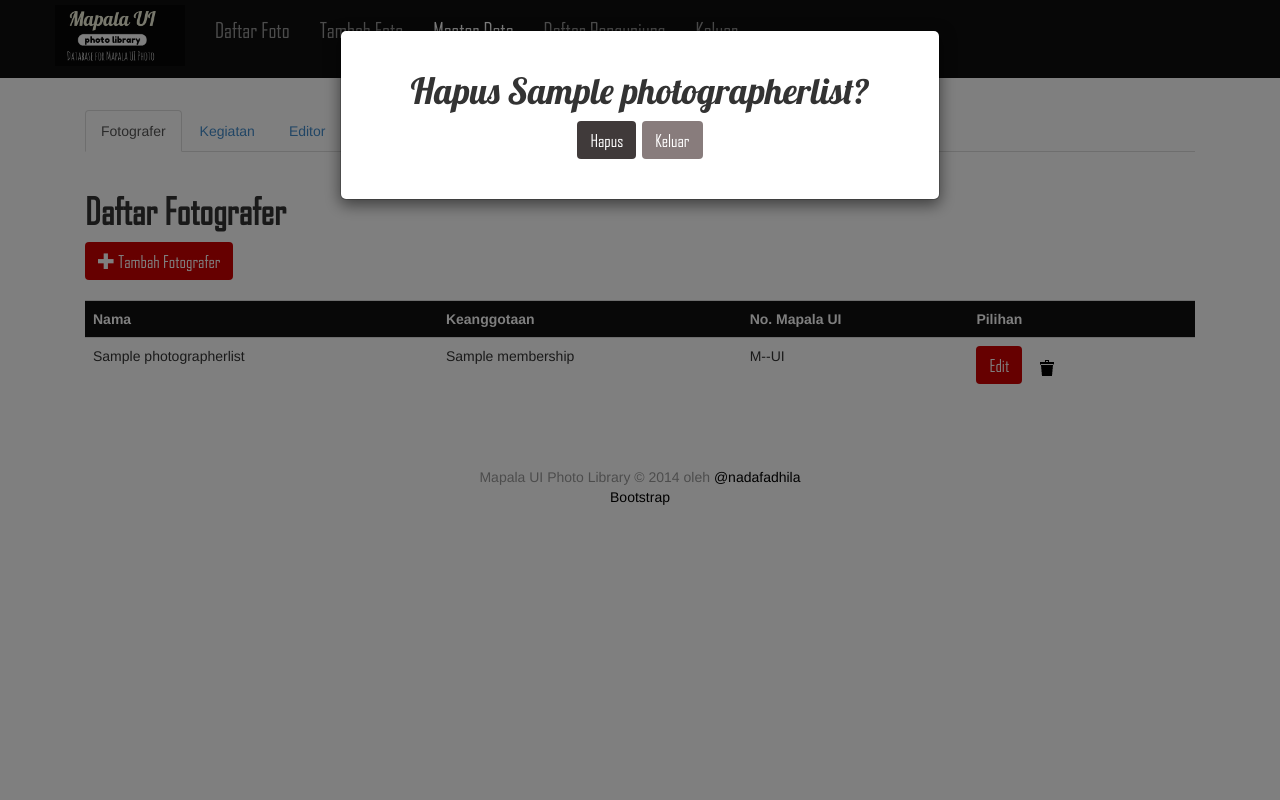
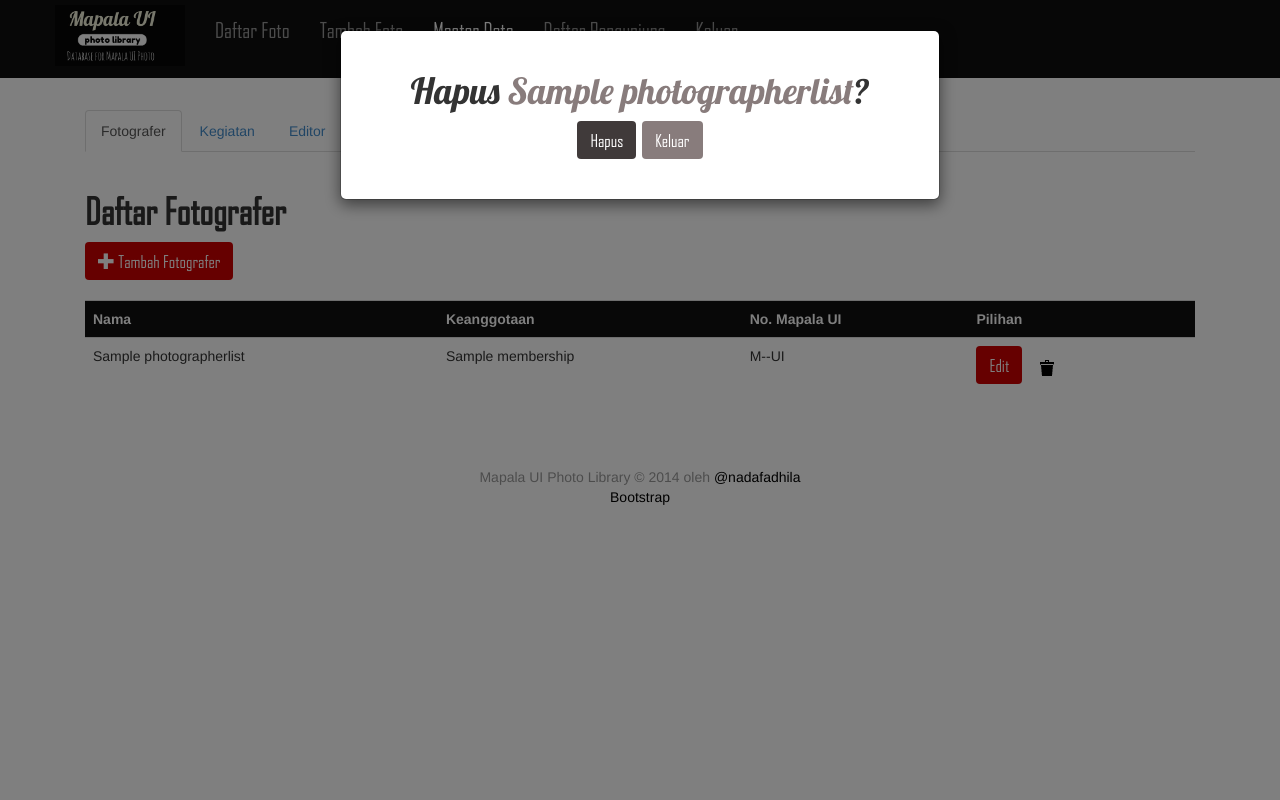
Before and after one commit to Libello/MapalaUI_PhotoLibrary, a CodeIgniter app: the page made by application/views/admin_master_data.php in a window 1280 px wide, after a click that opens the changed part. Run offline with CodeIgniter, Linux system fonts and the light colour scheme; tables that the repository leaves empty hold one stand-in row (values such as "Sample post"); the template is opened without the code that fills it: most values are stand-ins (such as "Sample title", 1, 10 or a date in 2020); data that the repository does not hold is empty.

Commit message:
Idem
Ini ngibah warna nama yang mau dihapus, supaya keliatan

```diff
--- a/application/views/admin_master_data.php
+++ b/application/views/admin_master_data.php
@@ -120,7 +120,7 @@
                         <div class="modal-dialog">
                           <div class="modal-content">
                             <div class="modal-body">
-                              <h1 id="done">Hapus '.$row['name'].'?</h1>
+                              <h1 id="done">Hapus <span style="color:#887c7c">'.$row['name'].'</span>?</h1>
                               <div class="lead" id="btn_modaldelete">
                                 <button type="submit" class="btn" id="btn-save">Hapus</button>
                                 <button type="close" class="btn" id="btn-close" data-dismiss="modal">Keluar</button>
@@ -317,7 +317,7 @@
                         <div class="modal-dialog">
                           <div class="modal-content">
                             <div class="modal-body">
-                              <h1 id="done">Hapus '.$row['name'].'?</h1>
+                              <h1 id="done">Hapus <span style="color:#887c7c">'.$row['name'].'</span>?</h1>
                               <div class="lead" id="btn_modaldelete">
                                 <button type="submit" class="btn" id="btn-save">Hapus</button>
                                 <button type="close" class="btn" id="btn-close" data-dismiss="modal">Keluar</button>
@@ -574,7 +574,7 @@
                         <div class="modal-dialog">
                           <div class="modal-content">
                             <div class="modal-body">
-                              <h1 id="done">Hapus '.$row['name'].'?</h1>
+                              <h1 id="done">Hapus <span style="color:#887c7c">'.$row['name'].'</span>?</h1>
                               <div class="lead" id="btn_modaldelete">
                                 <button type="submit" class="btn" id="btn-save">Hapus</button>
                                 <button type="close" class="btn" id="btn-close" data-dismiss="modal">Keluar</button>
@@ -704,7 +704,7 @@
                         <div class="modal-dialog">
                           <div class="modal-content">
                             <div class="modal-body">
-                              <h1 id="done">Hapus '.$row['name'].'?</h1>
+                              <h1 id="done">Hapus <span style="color:#887c7c">'.$row['name'].'</span>?</h1>
                               <div class="lead" id="btn_modaldelete">
                                 <button type="submit" class="btn" id="btn-save">Hapus</button>
                                 <button type="close" class="btn" id="btn-close" data-dismiss="modal">Keluar</button>
--- a/application/views/admin_photo_list.php
+++ b/application/views/admin_photo_list.php
@@ -208,7 +208,7 @@
                         <div class="modal-dialog">
                           <div class="modal-content">
                             <div class="modal-body">
-                              <h1 id="done">Hapus '.$row['title'].'?</h1>
+                              <h1 id="done">Hapus <span style="color:#887c7c">'.$row['title'].'</span>?</h1>
                               <div class="lead" id="btn_modaldelete">
                                 <button type="submit" class="btn" id="btn-save">Hapus</button>
                                 <button type="close" class="btn" id="btn-close" data-dismiss="modal">Keluar</button>
```
